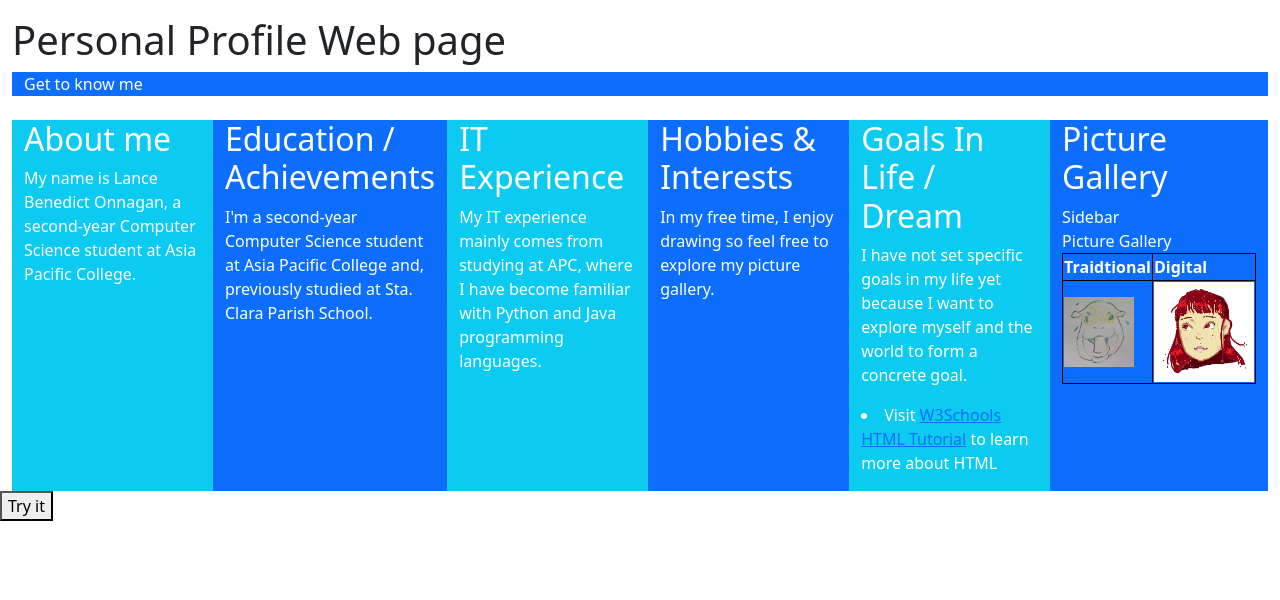
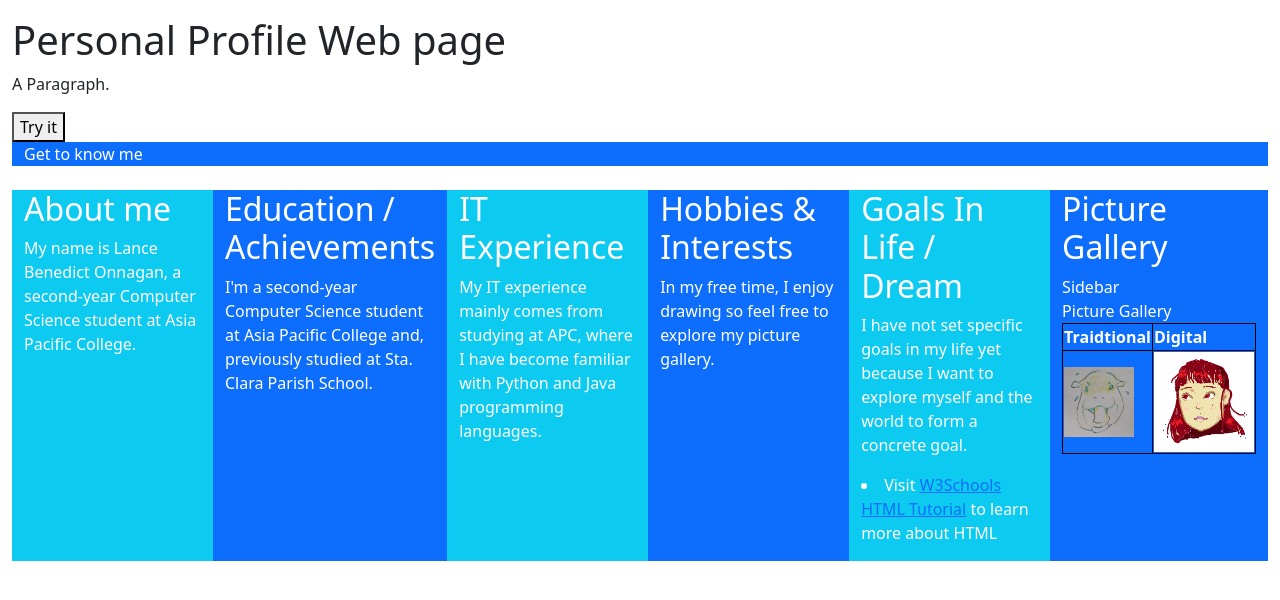
Before and after one commit to apcLBOnnagan/webprogSS231-personal-website, a plain HTML site: page home/index.html in a window 1280 px wide. Drawn offline with nearby package versions, Linux system fonts and the light colour scheme.

Commit message:
added javascript

```diff
--- a/home/index.html
+++ b/home/index.html
@@ -12,6 +12,9 @@
 
 <div class="container-fluid mt-3">
     <h1>Personal Profile Web page </h1>
+    <p id="demo">A Paragraph.</p>
+    <button type="button" onclick="myFunction()">Try it</button>
+    <script src="js/myScript.js"></script>
     <div class="container-fluid">
       <div class="row">
         <div class="col-md bg-primary text-white">Get to know me </div>
@@ -68,8 +71,7 @@
     </div>
   </div>
 
-  <button type="button" onclick="myFunction()">Try it</button>
-  <script src="js/myScript.js"></script>
+
 
 </body>
 </html>
```
